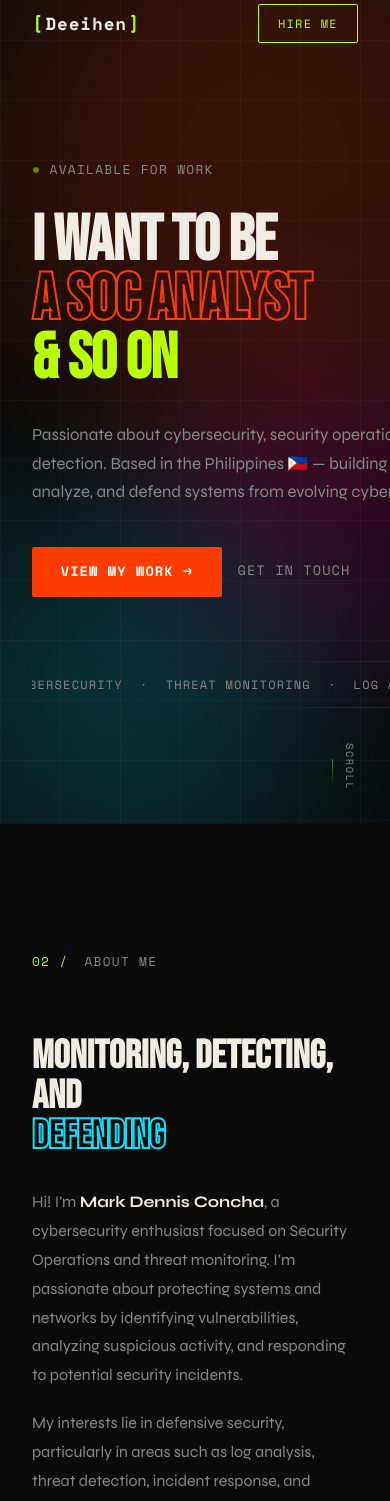
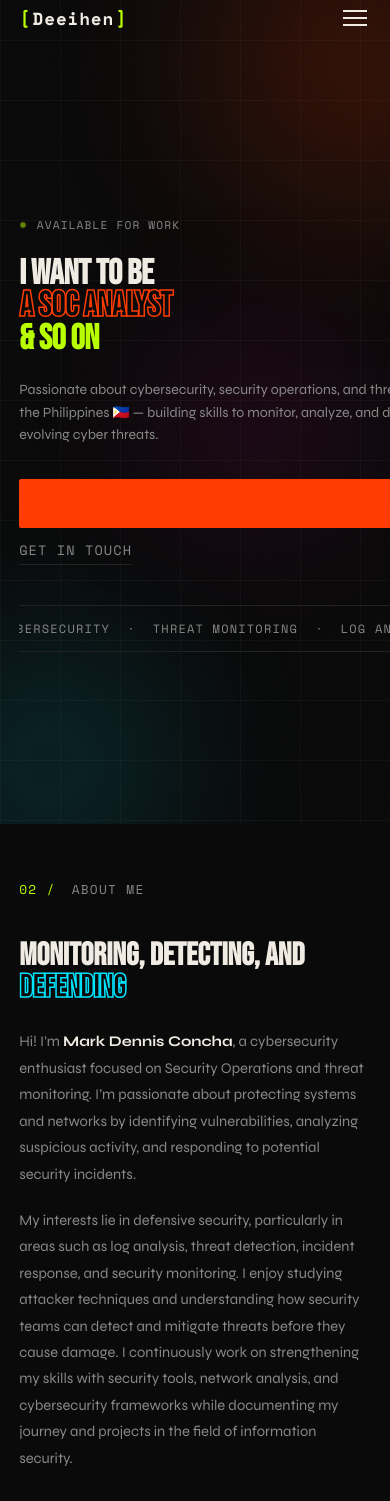
Before and after one commit to deeihen/DPortfolio, a Nuxt app: page / in a window 390 px wide. Shown: the part 20-1521 px from the top of the page. Built offline with nearby package versions, Linux system fonts and the light colour scheme.

Commit message:
equip responsiveness

```diff
--- a/assets/css/main.css
+++ b/assets/css/main.css
@@ -31,6 +31,12 @@ body {
   line-height: 1.6;
   overflow-x: hidden;
   cursor: none;
+}
+
+@media (hover: none), (pointer: coarse) {
+  body {
+    cursor: auto;
+  }
 }
 
 ::selection {
@@ -105,6 +111,12 @@ body::before {
   padding: 0 2rem;
 }
 
+@media (max-width: 480px) {
+  .container {
+    padding: 0 1.2rem;
+  }
+}
+
 .tag {
   font-family: var(--font-mono);
   font-size: 0.7rem;
--- a/components/AboutSection.vue
+++ b/components/AboutSection.vue
@@ -246,9 +246,53 @@ const stats = [
 }
 
 @media (max-width: 768px) {
+  .about {
+    padding: 5rem 0;
+  }
+  .section-label {
+    margin-bottom: 2.5rem;
+  }
   .about-grid {
     grid-template-columns: 1fr;
     gap: 3rem;
   }
+  .section-title {
+    font-size: clamp(2rem, 6vw, 3rem);
+    margin-bottom: 1.5rem;
+  }
+  .outline {
+    -webkit-text-stroke: 1.5px var(--accent2);
+  }
+  .stats-grid {
+    grid-template-columns: repeat(3, 1fr);
+    gap: 0.6rem;
+  }
+  .stat-card {
+    padding: 1rem 0.5rem;
+  }
+  .stat-num {
+    font-size: 1.8rem;
+  }
+}
+
+@media (max-width: 480px) {
+  .about {
+    padding: 3.5rem 0;
+  }
+  .about-bio {
+    font-size: 0.92rem;
+  }
+  .about-meta {
+    padding: 1rem;
+  }
+  .meta-item {
+    flex-direction: column;
+    align-items: flex-start;
+    gap: 0.2rem;
+  }
+  .download-cv {
+    width: 100%;
+    justify-content: center;
+  }
 }
 </style>
--- a/components/AppFooter.vue
+++ b/components/AppFooter.vue
@@ -17,7 +17,7 @@
 
 <style scoped>
 .footer {
-  border-top: 1px solid var(--c-border);
+  border-top: 1px solid var(--border);
   padding: 2rem 0;
 }
 
@@ -31,15 +31,15 @@
 
 .footer__copy {
   font-size: 0.82rem;
-  color: var(--c-muted);
+  color: var(--muted);
 }
 
 .footer__link {
-  color: var(--c-lime);
-  transition: color var(--transition);
+  color: var(--accent3);
+  transition: color 0.2s;
 }
 
-.footer__link:hover { color: var(--c-cyan); }
+.footer__link:hover { color: var(--accent2); }
 
 .footer__badge {
   display: flex;
@@ -49,18 +49,26 @@
   font-size: 0.75rem;
   font-weight: 700;
   letter-spacing: 0.05em;
-  color: var(--c-muted);
+  color: var(--muted);
 }
 
 .footer__dot {
   width: 8px; height: 8px;
-  background: var(--c-lime);
+  background: var(--accent3);
   border-radius: 50%;
   animation: pulse 2s ease-in-out infinite;
 }
 
 @keyframes pulse {
-  0%, 100% { box-shadow: 0 0 0 0 rgba(200,241,53, 0.4); }
-  50%       { box-shadow: 0 0 0 6px rgba(200,241,53, 0); }
+  0%, 100% { box-shadow: 0 0 0 0 rgba(185,255,0, 0.4); }
+  50%       { box-shadow: 0 0 0 6px rgba(185,255,0, 0); }
+}
+
+@media (max-width: 768px) {
+  .footer__inner {
+    flex-direction: column;
+    text-align: center;
+    gap: 0.8rem;
+  }
 }
 </style>
--- a/components/AppNav.vue
+++ b/components/AppNav.vue
@@ -17,13 +17,40 @@
       </ul>
 
       <a href="#contact" class="nav-cta">Hire Me</a>
+
+      <button class="hamburger" :class="{ open: menuOpen }" @click="menuOpen = !menuOpen" aria-label="Toggle navigation menu">
+        <span class="hamburger-line"></span>
+        <span class="hamburger-line"></span>
+        <span class="hamburger-line"></span>
+      </button>
     </div>
+
+    <Transition name="mobile-menu">
+      <div v-if="menuOpen" class="mobile-overlay" @click.self="menuOpen = false">
+        <div class="mobile-menu">
+          <ul class="mobile-links">
+            <li v-for="link in links" :key="link.href">
+              <a :href="link.href" class="mobile-link" @click="menuOpen = false">
+                <span class="nav-link-num">{{ link.num }}</span>
+                {{ link.label }}
+              </a>
+            </li>
+          </ul>
+          <a href="#contact" class="mobile-cta" @click="menuOpen = false">Hire Me</a>
+        </div>
+      </div>
+    </Transition>
   </nav>
 </template>
 
 <script setup>
 const { y } = useWindowScroll()
 const isScrolled = computed(() => y.value > 60)
+const menuOpen = ref(false)
+
+watch(menuOpen, (val) => {
+  document.body.style.overflow = val ? 'hidden' : ''
+})
 
 const links = [
   { num: '01', label: 'About', href: '#about' },
@@ -98,7 +125,98 @@ const links = [
   color: #000;
 }
 
+/* Hamburger button */
+.hamburger {
+  display: none;
+  flex-direction: column;
+  gap: 5px;
+  background: none;
+  border: none;
+  cursor: pointer;
+  padding: 4px;
+  z-index: 110;
+}
+.hamburger-line {
+  display: block;
+  width: 24px;
+  height: 2px;
+  background: var(--text);
+  transition: all 0.3s ease;
+  transform-origin: center;
+}
+.hamburger.open .hamburger-line:nth-child(1) {
+  transform: rotate(45deg) translate(5px, 5px);
+}
+.hamburger.open .hamburger-line:nth-child(2) {
+  opacity: 0;
+}
+.hamburger.open .hamburger-line:nth-child(3) {
+  transform: rotate(-45deg) translate(5px, -5px);
+}
+
+/* Mobile overlay & menu */
+.mobile-overlay {
+  position: fixed;
+  inset: 0;
+  background: rgba(0, 0, 0, 0.85);
+  backdrop-filter: blur(10px);
+  z-index: 99;
+  display: flex;
+  align-items: center;
+  justify-content: center;
+}
+.mobile-menu {
+  display: flex;
+  flex-direction: column;
+  align-items: center;
+  gap: 2.5rem;
+}
+.mobile-links {
+  list-style: none;
+  display: flex;
+  flex-direction: column;
+  gap: 1.5rem;
+  text-align: center;
+}
+.mobile-link {
+  font-family: var(--font-mono);
+  font-size: 1.1rem;
+  letter-spacing: 0.1em;
+  text-transform: uppercase;
+  color: var(--muted);
+  transition: color 0.2s;
+  display: flex;
+  align-items: center;
+  justify-content: center;
+  gap: 0.6rem;
+}
+.mobile-link:hover { color: var(--text); }
+.mobile-cta {
+  font-family: var(--font-mono);
+  font-size: 0.85rem;
+  letter-spacing: 0.1em;
+  text-transform: uppercase;
+  padding: 0.7rem 1.6rem;
+  border: 1.5px solid var(--accent3);
+  color: var(--accent3);
+  border-radius: 2px;
+  transition: all 0.2s;
+}
+.mobile-cta:hover { background: var(--accent3); color: #000; }
+
+/* Mobile menu transition */
+.mobile-menu-enter-active,
+.mobile-menu-leave-active {
+  transition: opacity 0.3s ease;
+}
+.mobile-menu-enter-from,
+.mobile-menu-leave-to {
+  opacity: 0;
+}
+
 @media (max-width: 768px) {
   .nav-links { display: none; }
+  .nav-cta { display: none; }
+  .hamburger { display: flex; }
 }
 </style>
--- a/components/ContactSection.vue
+++ b/components/ContactSection.vue
@@ -195,8 +195,45 @@ function handleSubmit() {
 .footer-copy { font-size: 0.72rem; letter-spacing: 0.05em; }
 
 @media (max-width: 768px) {
-  .contact-grid { grid-template-columns: 1fr; gap: 3rem; }
+  .contact {
+    padding: 5rem 0 0;
+  }
+  .contact-grid {
+    grid-template-columns: 1fr;
+    gap: 3rem;
+    padding-bottom: 5rem;
+  }
+  .section-title {
+    font-size: clamp(2rem, 6vw, 3rem);
+  }
+  .outline {
+    -webkit-text-stroke: 1.5px var(--accent4);
+  }
   .form-row { grid-template-columns: 1fr; }
   .footer-inner { flex-direction: column; gap: 0.5rem; text-align: center; }
+  .submit-btn {
+    width: 100%;
+    text-align: center;
+  }
+}
+
+@media (max-width: 480px) {
+  .contact {
+    padding: 3.5rem 0 0;
+  }
+  .contact-grid {
+    padding-bottom: 3rem;
+  }
+  .contact-sub {
+    font-size: 0.92rem;
+    margin-bottom: 2rem;
+  }
+  .social-label {
+    font-size: 0.75rem;
+  }
+  .form-input {
+    font-size: 0.9rem;
+    padding: 0.75rem 0.85rem;
+  }
 }
 </style>
--- a/components/CustomCursor.vue
+++ b/components/CustomCursor.vue
@@ -1,5 +1,5 @@
 <template>
-  <div>
+  <div v-if="showCursor">
     <div ref="cursor" class="cursor"></div>
     <div ref="follower" class="cursor-follower"></div>
   </div>
@@ -8,8 +8,15 @@
 <script setup>
 const cursor = ref(null)
 const follower = ref(null)
+const showCursor = ref(false)
 
 onMounted(() => {
+  const isTouchDevice = window.matchMedia('(hover: none)').matches || 'ontouchstart' in window
+  if (isTouchDevice) return
+
+  showCursor.value = true
+
+  nextTick(() => {
     let mouseX = 0, mouseY = 0
     let followerX = 0, followerY = 0
 
@@ -33,7 +40,6 @@ onMounted(() => {
     }
     animate()
 
-  // Scale on hover
     document.querySelectorAll('a, button, [data-cursor]').forEach(el => {
       el.addEventListener('mouseenter', () => {
         if (cursor.value) cursor.value.style.transform = 'scale(2.5)'
@@ -45,4 +51,5 @@ onMounted(() => {
       })
     })
   })
+})
 </script>
--- a/components/HeroSection.vue
+++ b/components/HeroSection.vue
@@ -328,4 +328,67 @@
 .text-muted {
   color: var(--muted);
 }
+
+@media (max-width: 768px) {
+  .hero {
+    padding-top: 5rem;
+  }
+  .hero-content {
+    padding-top: 1rem;
+    padding-bottom: 2rem;
+  }
+  .hero-title {
+    font-size: clamp(2.8rem, 10vw, 5rem);
+    margin-bottom: 1.5rem;
+  }
+  .outline-text {
+    -webkit-text-stroke: 1.5px var(--accent1);
+  }
+  .hero-desc {
+    font-size: 0.95rem;
+    margin-bottom: 2rem;
+  }
+  .hero-ticker {
+    margin-top: 2.5rem;
+  }
+  .scroll-indicator {
+    display: none;
+  }
+  .blob-1 {
+    width: 300px;
+    height: 300px;
+  }
+  .blob-2 {
+    width: 200px;
+    height: 200px;
+  }
+  .blob-3 {
+    width: 150px;
+    height: 150px;
+  }
+}
+
+@media (max-width: 480px) {
+  .hero-title {
+    font-size: clamp(2.2rem, 9vw, 3.5rem);
+  }
+  .hero-eyebrow {
+    margin-bottom: 1.5rem;
+    font-size: 0.7rem;
+  }
+  .hero-desc {
+    font-size: 0.88rem;
+    line-height: 1.6;
+  }
+  .hero-actions {
+    flex-direction: column;
+    align-items: flex-start;
+    gap: 0.8rem;
+  }
+  .btn-primary {
+    width: 100%;
+    justify-content: center;
+    padding: 0.85rem 1.4rem;
+  }
+}
 </style>
--- a/components/ProjectsSection.vue
+++ b/components/ProjectsSection.vue
@@ -264,6 +264,46 @@ const filteredProjects = computed(() =>
 .stack-item:last-child::after { content: ''; }
 
 @media (max-width: 768px) {
-  .projects-list { grid-template-columns: 1fr; }
+  .projects {
+    padding: 5rem 0;
+  }
+  .projects-list {
+    grid-template-columns: 1fr;
+    gap: 2.5rem;
+  }
+  .projects-header {
+    flex-direction: column;
+    align-items: flex-start;
+    margin-bottom: 2.5rem;
+    gap: 1.5rem;
+  }
+  .section-title {
+    font-size: clamp(2rem, 6vw, 3rem);
+  }
+  .project-title {
+    font-size: 1.5rem;
+  }
+  .project-overlay {
+    opacity: 1;
+    background: rgba(0,0,0,0.7);
+  }
+}
+
+@media (max-width: 480px) {
+  .projects {
+    padding: 3.5rem 0;
+  }
+  .filter-tabs {
+    width: 100%;
+  }
+  .filter-tab {
+    flex: 1;
+    text-align: center;
+    padding: 0.35rem 0.5rem;
+    font-size: 0.65rem;
+  }
+  .project-desc {
+    font-size: 0.85rem;
+  }
 }
 </style>
--- a/components/SkillsSection.vue
+++ b/components/SkillsSection.vue
@@ -191,8 +191,33 @@ const bars = [
 }
 
 @media (max-width: 768px) {
-  .skills-grid { grid-template-columns: 1fr; }
-  .skills-header { flex-direction: column; align-items: flex-start; }
+  .skills {
+    padding: 5rem 0;
+  }
+  .skills-grid { grid-template-columns: 1fr; margin-bottom: 3rem; }
+  .skills-header { flex-direction: column; align-items: flex-start; margin-bottom: 2.5rem; }
   .skills-sub { text-align: left; }
+  .section-title {
+    font-size: clamp(2rem, 6vw, 3rem);
+  }
+  .skill-group {
+    padding: 1.5rem;
+  }
+}
+
+@media (max-width: 480px) {
+  .skills {
+    padding: 3.5rem 0;
+  }
+  .skill-group {
+    padding: 1.2rem;
+  }
+  .skill-tag {
+    font-size: 0.68rem;
+    padding: 0.25rem 0.55rem;
+  }
+  .bar-name {
+    font-size: 0.85rem;
+  }
 }
 </style>
```
Lines whose indentation alone changed are shown as unchanged.
